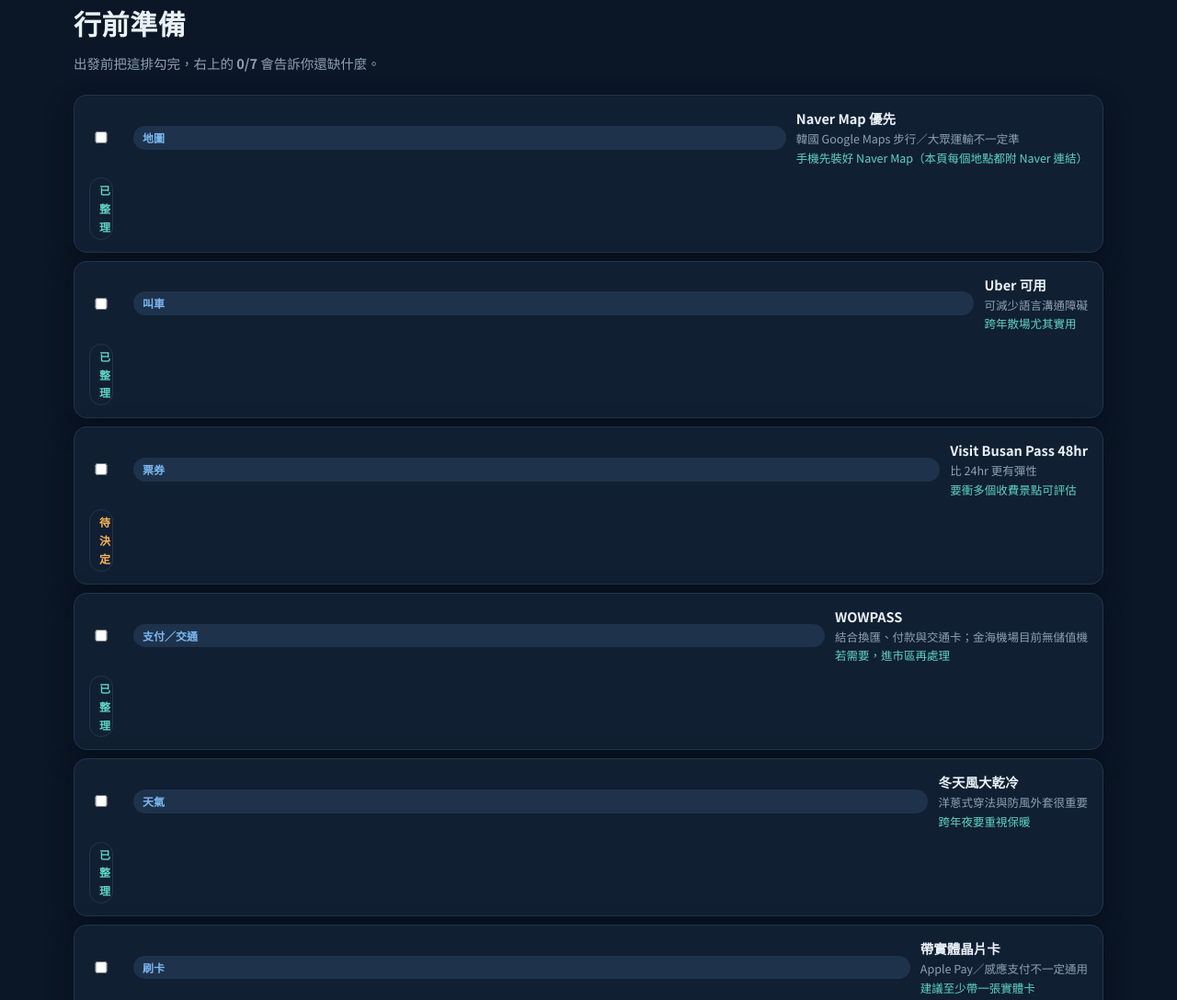
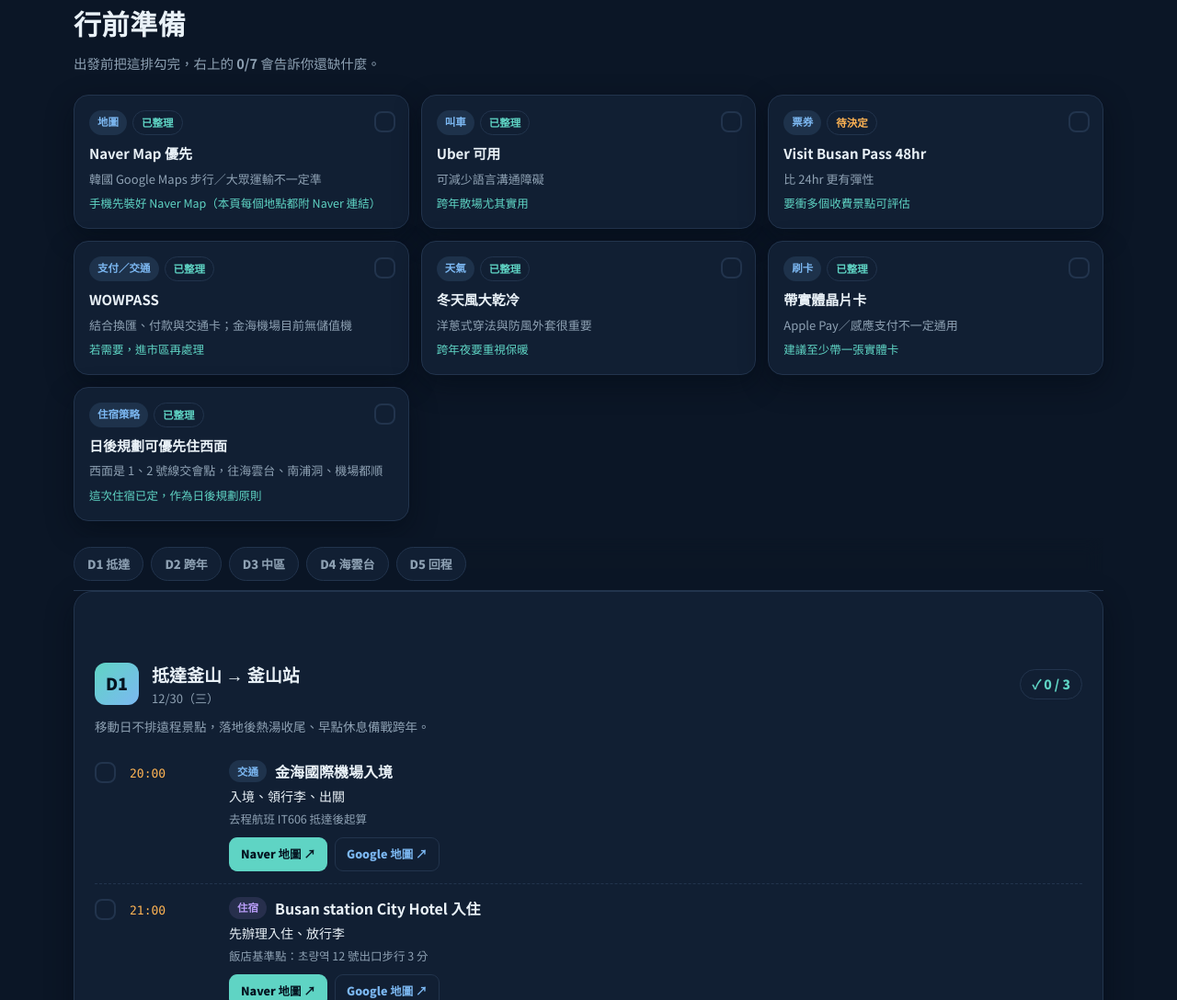
Before and after one commit to cestwei1981/Busan-Hello-2027, a plain HTML site: page index.html in a window 1280 px wide. Shown: the part 1098-2186 px from the top of the page at 92% size. Drawn offline with Linux system fonts and the light colour scheme.

Commit message:
Add files via upload

```diff
--- a/index.html
+++ b/index.html
@@ -121,16 +121,18 @@
 .hotel-name{font-weight:800;font-size:15.5px}
 .hotel-line{font-size:13px;color:var(--muted);margin-top:5px}
 .trav{font-weight:800;font-size:15px}
-.prep-list{display:grid;gap:9px}
-.prep-item{display:grid;grid-template-columns:26px auto 1fr auto;gap:11px;align-items:center;background:var(--card);border:1px solid var(--line);border-radius:14px;padding:13px 16px;cursor:pointer;box-shadow:var(--shadow)}
-.prep-item .box{margin-top:0}
-.prep-cat{font-size:12px;font-weight:800;color:var(--blue);background:rgba(124,184,242,.12);border-radius:99px;padding:3px 10px;flex:none}
-.prep-main b{font-size:14.5px;display:block}
-.prep-main i{display:block;font-style:normal;font-size:12.5px;color:var(--muted)}
-.prep-main em{display:block;font-style:normal;font-size:12.5px;color:var(--aqua)}
-.prep-status{font-size:12px;font-weight:800;color:var(--aqua);border:1px solid var(--line);border-radius:99px;padding:3px 10px}
+.prep-list{display:grid;grid-template-columns:repeat(3,1fr);gap:13px;padding-bottom:10px}
+.prep-item{position:relative;background:var(--card);border:1px solid var(--line);border-radius:16px;padding:16px;box-shadow:var(--shadow)}
+.prep-item .ck{position:absolute;top:14px;right:14px}
+.prep-head{display:flex;gap:6px;flex-wrap:wrap;padding-right:30px}
+.prep-cat{font-size:11.5px;font-weight:800;color:var(--blue);background:rgba(124,184,242,.12);border-radius:99px;padding:3px 9px}
+.prep-item h4{font-size:15px;margin:8px 0 4px;padding-right:26px}
+.prep-desc{font-size:13px;color:var(--muted)}
+.prep-use{font-size:12.5px;color:var(--aqua);margin-top:6px}
+.prep-status{font-size:11.5px;font-weight:800;color:var(--aqua);border:1px solid var(--line);border-radius:99px;padding:3px 9px}
 .prep-status.wait{color:var(--amber)}
-.prep-item.done .prep-main b{text-decoration:line-through;opacity:.55}
+.prep-item.done h4{text-decoration:line-through;opacity:.55}
+.prep-item.done .prep-desc,.prep-item.done .prep-use{opacity:.5}
 .filters{display:grid;grid-template-columns:2fr 1fr 1fr;gap:10px;margin-bottom:12px}
 .filters input,.filters select{background:var(--card);color:var(--ink);border:1px solid var(--line);border-radius:12px;padding:11px 13px;font:inherit;font-size:14px}
 .filters input:focus-visible,.filters select:focus-visible{outline:2px solid var(--aqua);outline-offset:1px}
@@ -161,7 +163,7 @@
 .off{font-size:12px;color:var(--muted);margin-top:8px}
 footer{border-top:1px solid var(--line);margin-top:48px;padding:26px 0 40px;color:var(--muted);font-size:13px}
 footer a{color:var(--blue)}
-@media(max-width:920px){.info-grid{grid-template-columns:1fr 1fr}.rec-grid,.rain-grid{grid-template-columns:1fr 1fr}.tnav{display:none}}
+@media(max-width:920px){.info-grid{grid-template-columns:1fr 1fr}.rec-grid,.rain-grid{grid-template-columns:1fr 1fr}.prep-list{grid-template-columns:1fr 1fr}.tnav{display:none}}
 @media(max-width:640px){
 .tnav{display:none}
 .info-grid,.rec-grid,.rain-grid{grid-template-columns:1fr}
@@ -171,8 +173,7 @@
 section{padding:40px 0 6px}
 .day-head{padding:15px 16px 0}.day-sub{padding:7px 16px 0}.tl-list{padding:8px 16px 16px}
 .fold summary{padding:13px 16px}.fold-body{padding:2px 16px 16px}.fold-lead{padding:0 16px}
-.prep-item{grid-template-columns:24px auto 1fr;grid-template-rows:auto auto}
-.prep-status{grid-column:3;justify-self:end}
+.prep-list{grid-template-columns:1fr}
 .hero{padding:52px 0 84px}
 }</style></head><body>
 <nav class="topbar"><div class="container">
@@ -218,28 +219,49 @@
 </div></section>
 <section id="prep"><div class="sec-head"><h2>行前準備</h2>
 <p>出發前把這排勾完，右上的 <b id="prep-count">0/7</b> 會告訴你還缺什麼。</p></div>
-<div class="prep-list"><label class="prep-item"><input type="checkbox" data-check="pre-naver" data-kind="prep"><span class="box"></span>
-<span class="prep-cat">地圖</span>
-<span class="prep-main"><b>Naver Map 優先</b><i>韓國 Google Maps 步行／大眾運輸不一定準</i><em>手機先裝好 Naver Map（本頁每個地點都附 Naver 連結）</em></span>
-<span class="prep-status">已整理</span></label><label class="prep-item"><input type="checkbox" data-check="pre-uber" data-kind="prep"><span class="box"></span>
-<span class="prep-cat">叫車</span>
-<span class="prep-main"><b>Uber 可用</b><i>可減少語言溝通障礙</i><em>跨年散場尤其實用</em></span>
-<span class="prep-status">已整理</span></label><label class="prep-item"><input type="checkbox" data-check="pre-pass" data-kind="prep"><span class="box"></span>
-<span class="prep-cat">票券</span>
-<span class="prep-main"><b>Visit Busan Pass 48hr</b><i>比 24hr 更有彈性</i><em>要衝多個收費景點可評估</em></span>
-<span class="prep-status wait">待決定</span></label><label class="prep-item"><input type="checkbox" data-check="pre-wowpass" data-kind="prep"><span class="box"></span>
-<span class="prep-cat">支付／交通</span>
-<span class="prep-main"><b>WOWPASS</b><i>結合換匯、付款與交通卡；金海機場目前無儲值機</i><em>若需要，進市區再處理</em></span>
-<span class="prep-status">已整理</span></label><label class="prep-item"><input type="checkbox" data-check="pre-weather" data-kind="prep"><span class="box"></span>
-<span class="prep-cat">天氣</span>
-<span class="prep-main"><b>冬天風大乾冷</b><i>洋蔥式穿法與防風外套很重要</i><em>跨年夜要重視保暖</em></span>
-<span class="prep-status">已整理</span></label><label class="prep-item"><input type="checkbox" data-check="pre-card" data-kind="prep"><span class="box"></span>
-<span class="prep-cat">刷卡</span>
-<span class="prep-main"><b>帶實體晶片卡</b><i>Apple Pay／感應支付不一定通用</i><em>建議至少帶一張實體卡</em></span>
-<span class="prep-status">已整理</span></label><label class="prep-item"><input type="checkbox" data-check="pre-stay" data-kind="prep"><span class="box"></span>
-<span class="prep-cat">住宿策略</span>
-<span class="prep-main"><b>日後規劃可優先住西面</b><i>西面是 1、2 號線交會點，往海雲台、南浦洞、機場都順</i><em>這次住宿已定，作為日後規劃原則</em></span>
-<span class="prep-status">已整理</span></label></div></section>
+<div class="prep-list"><article class="prep-item">
+<label class="ck"><input type="checkbox" data-check="pre-naver" data-kind="prep"><span class="box"></span></label>
+<div class="prep-head"><span class="prep-cat">地圖</span><span class="prep-status">已整理</span></div>
+<h4>Naver Map 優先</h4>
+<p class="prep-desc">韓國 Google Maps 步行／大眾運輸不一定準</p>
+<p class="prep-use">手機先裝好 Naver Map（本頁每個地點都附 Naver 連結）</p>
+</article><article class="prep-item">
+<label class="ck"><input type="checkbox" data-check="pre-uber" data-kind="prep"><span class="box"></span></label>
+<div class="prep-head"><span class="prep-cat">叫車</span><span class="prep-status">已整理</span></div>
+<h4>Uber 可用</h4>
+<p class="prep-desc">可減少語言溝通障礙</p>
+<p class="prep-use">跨年散場尤其實用</p>
+</article><article class="prep-item">
+<label class="ck"><input type="checkbox" data-check="pre-pass" data-kind="prep"><span class="box"></span></label>
+<div class="prep-head"><span class="prep-cat">票券</span><span class="prep-status wait">待決定</span></div>
+<h4>Visit Busan Pass 48hr</h4>
+<p class="prep-desc">比 24hr 更有彈性</p>
+<p class="prep-use">要衝多個收費景點可評估</p>
+</article><article class="prep-item">
+<label class="ck"><input type="checkbox" data-check="pre-wowpass" data-kind="prep"><span class="box"></span></label>
+<div class="prep-head"><span class="prep-cat">支付／交通</span><span class="prep-status">已整理</span></div>
+<h4>WOWPASS</h4>
+<p class="prep-desc">結合換匯、付款與交通卡；金海機場目前無儲值機</p>
+<p class="prep-use">若需要，進市區再處理</p>
+</article><article class="prep-item">
+<label class="ck"><input type="checkbox" data-check="pre-weather" data-kind="prep"><span class="box"></span></label>
+<div class="prep-head"><span class="prep-cat">天氣</span><span class="prep-status">已整理</span></div>
+<h4>冬天風大乾冷</h4>
+<p class="prep-desc">洋蔥式穿法與防風外套很重要</p>
+<p class="prep-use">跨年夜要重視保暖</p>
+</article><article class="prep-item">
+<label class="ck"><input type="checkbox" data-check="pre-card" data-kind="prep"><span class="box"></span></label>
+<div class="prep-head"><span class="prep-cat">刷卡</span><span class="prep-status">已整理</span></div>
+<h4>帶實體晶片卡</h4>
+<p class="prep-desc">Apple Pay／感應支付不一定通用</p>
+<p class="prep-use">建議至少帶一張實體卡</p>
+</article><article class="prep-item">
+<label class="ck"><input type="checkbox" data-check="pre-stay" data-kind="prep"><span class="box"></span></label>
+<div class="prep-head"><span class="prep-cat">住宿策略</span><span class="prep-status">已整理</span></div>
+<h4>日後規劃可優先住西面</h4>
+<p class="prep-desc">西面是 1、2 號線交會點，往海雲台、南浦洞、機場都順</p>
+<p class="prep-use">這次住宿已定，作為日後規劃原則</p>
+</article></div></section>
 <div class="daynav"><a href="#d1">D1 抵達</a><a href="#d2">D2 跨年</a><a href="#d3">D3 中區</a><a href="#d4">D4 海雲台</a><a href="#d5">D5 回程</a></div>
 <section class="day" id="d1">
 <div class="day-head"><span class="day-no">D1</span>
```
